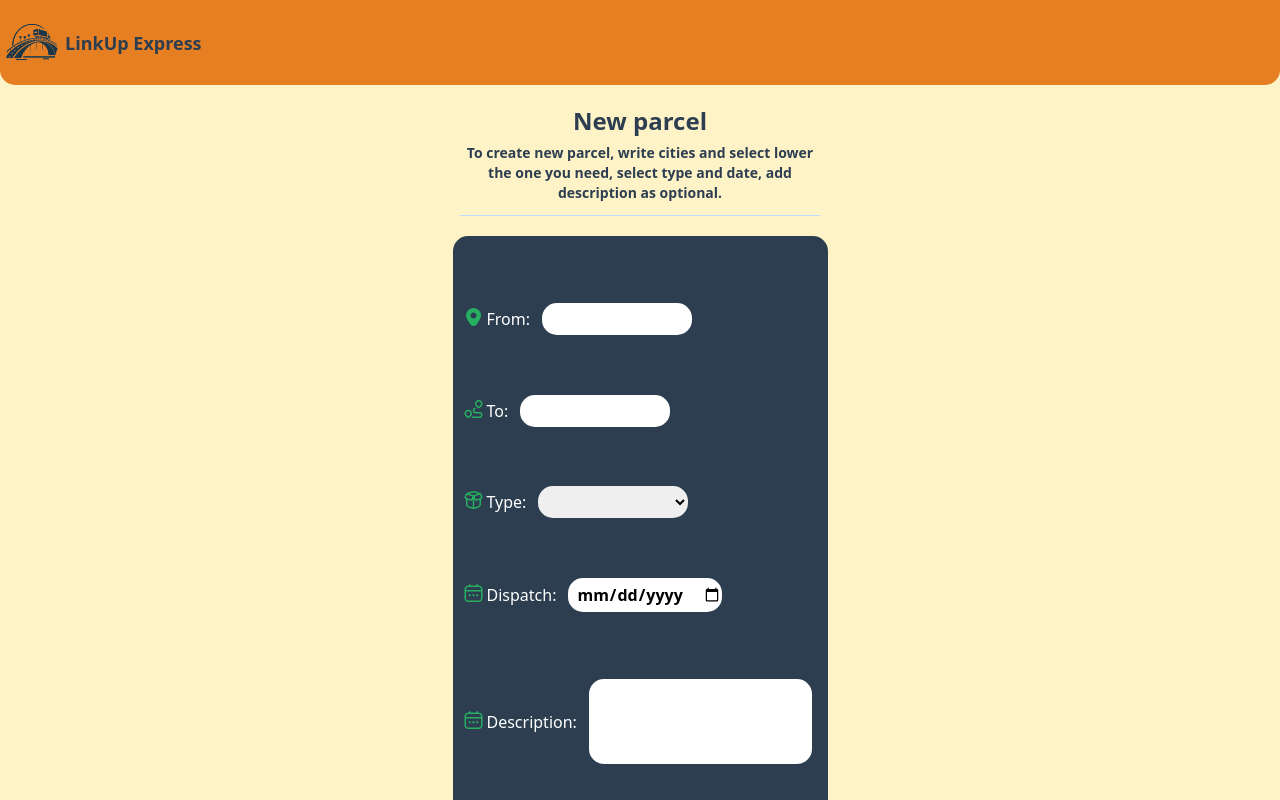
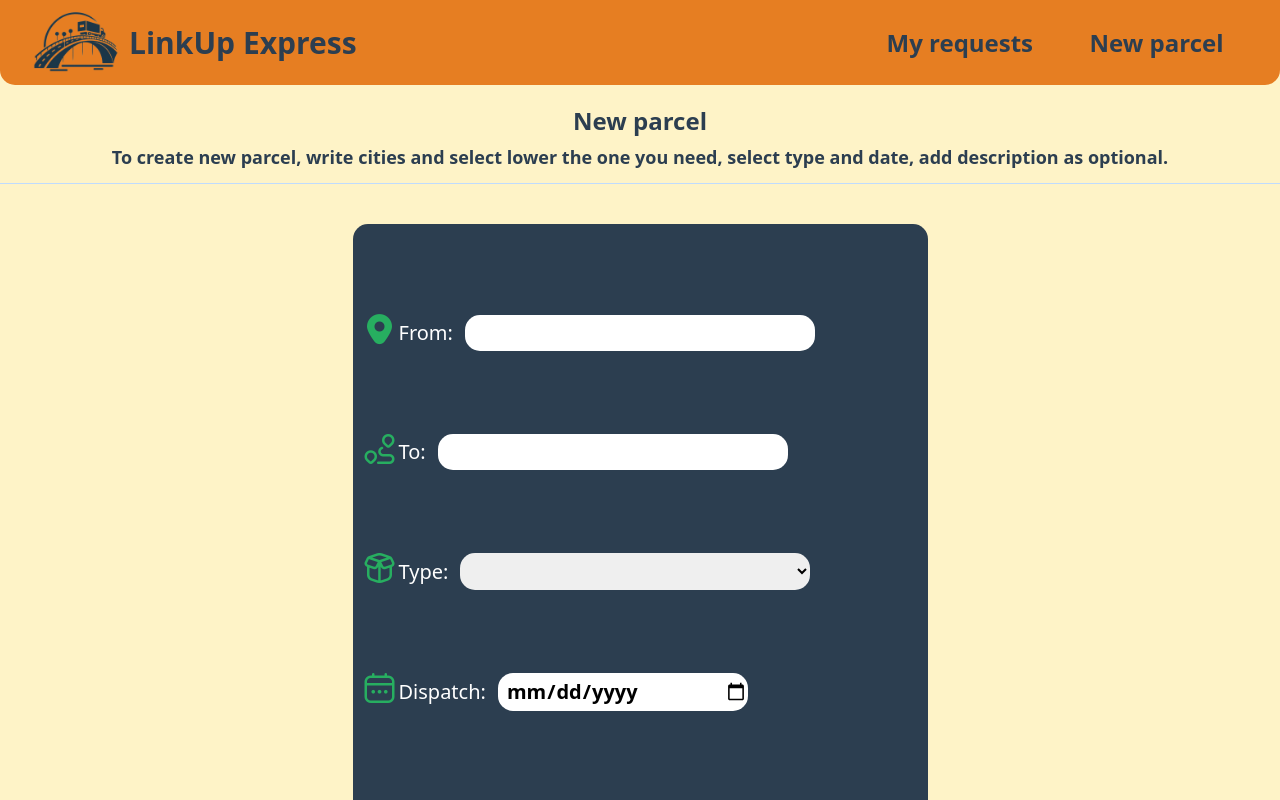
Before and after one commit to VladLeus/test_task_gotoinc, a Vue app: page /new-parcel in a window 1280 px wide. Shown: the top 800 px of the page. Built offline with nearby package versions, Linux system fonts and the light colour scheme.

Commit message:
Added adaptive, and made background inactive when edit modal window is active.

```diff
--- a/src/components/Footer.vue
+++ b/src/components/Footer.vue
@@ -1,6 +1,6 @@
 <template>
   <footer class="sticky flex items-center justify-center mx-auto">
-    <p class="text-main-color font-semibold text-sm my-5">&copy; All rights reserved, LinkUp Express 2023</p>
+    <p class="text-main-color font-semibold text-sm my-5 md:text-lg 2xl:text-xl">&copy; All rights reserved, LinkUp Express 2023</p>
   </footer>
 </template>
 
--- a/src/components/Header.vue
+++ b/src/components/Header.vue
@@ -1,13 +1,21 @@
 <template>
-  <header class="sticky h-[85px] w-full bg-third-color rounded-b-[15px] flex items-center justify-between">
+  <header class="sticky h-[85px] w-full bg-third-color rounded-b-[15px] flex items-center justify-between max-w-screen-2xl md:mx-auto">
     <RouterLink :to="{name:'home'}">
-      <div class="flex items-center justify-between">
-        <img class="h-[65px] w-[65px]" src="@/assets/img/logo.png" alt="logo">
-        <p class="text-main-color text-lg font-bold">LinkUp Express</p>
+      <div class="flex items-center justify-between md:pl-3 xl:pl-6">
+        <img class="h-[65px] w-[65px] md:w-[105px] md:h-[105px]" src="@/assets/img/logo.png" alt="logo">
+        <p class="text-main-color text-lg font-bold md:text-2xl xl:text-3xl">LinkUp Express</p>
       </div>
     </RouterLink>
     <i class="fi fi-br-menu-burger text-main-color text-2xl mr-3.5 duration-150 cursor-pointer md:hidden" @click="toggleMenu"></i>
     <MobileMenu class="md:hidden" :mobile-nav-is-active="showMenu" @close-navigation="toggleMenu"/>
+    <div class="hidden md:flex  items-center justify-evenly w-[450px]">
+      <RouterLink :to="{name:'requests'}">
+        <p class="w-max cursor-pointer flex flex-col hover-underline-animation text-xl text-main-color font-bold xl:text-2xl">My requests</p>
+      </RouterLink>
+      <RouterLink :to="{name:'new-parcel'}">
+        <p class="w-max cursor-pointer flex flex-col hover-underline-animation text-xl text-main-color font-bold xl:text-2xl">New parcel</p>
+      </RouterLink>
+    </div>
   </header>
 </template>
 
@@ -19,3 +27,27 @@ import MobileMenu from "@/components/MobileMenu.vue";
 const showMenu: any = ref(null);
 const toggleMenu = () => showMenu.value = !showMenu.value;
 </script>
+
+<style>
+.hover-underline-animation {
+  position: relative;
+}
+
+.hover-underline-animation::after {
+  content: '';
+  position: absolute;
+  width: 100%;
+  transform: scaleX(0);
+  height: 2px;
+  bottom: 0;
+  left: 0;
+  background-color: #E6CCB2;
+  transform-origin: bottom right;
+  transition: transform 0.25s ease-out;
+}
+
+.hover-underline-animation:hover::after {
+  transform: scaleX(1);
+  transform-origin: bottom left;
+}
+</style>
--- a/src/pages/MyRequestsList.vue
+++ b/src/pages/MyRequestsList.vue
@@ -1,7 +1,8 @@
 <template>
   <div class="min-h-screen flex flex-col items-center">
-    <p class="text-main-color text-xl font-semibold mt-3">Your parcels</p>
-    <div class="grid grid-cols-2 gap-3 py-3 place-items-center" v-show="myParcelsJson">
+    <p class="text-main-color text-xl font-semibold mt-3 md:text-2xl 2xl:text-3xl">Your parcels</p>
+    <p class="text-main-color text-sm font-semibold mt-3 text-center border-b border-blue-200 md:text-lg 2xl:text-xl">To change parcels info or delete it click on it and choose option</p>
+    <div class="grid grid-cols-2 gap-3 py-3 place-items-center xl:grid-cols-3" v-show="myParcelsJson">
       <ParcelCard v-for="(parcel, index) in myParcels"
                   :key="index"
                   :parcel="parcel"
--- a/src/pages/NewRequestForm.vue
+++ b/src/pages/NewRequestForm.vue
@@ -1,62 +1,67 @@
 <template>
   <Transition name="modal-parcel">
-    <div class="min-h-screen flex flex-col items-center justify-evenly">
-      <div class="flex flex-col items-center justify-between border-b border-blue-200 w-[360px]">
-        <p class="text-main-color font-bold font-sans text-2xl mx-auto mt-5">New parcel</p>
-        <p class="text-sm text-main-color mt-1.5 font-semibold text-center my-3">To create new parcel, write cities and select lower the one you need, select type and date, add description as optional.</p>
+    <div class="min-h-screen flex flex-col items-center">
+      <div class="flex flex-col items-center justify-between border-b border-blue-200 w-[360px] md:container">
+        <p class="text-main-color font-bold font-sans text-2xl mx-auto mt-5 md:text-2xl 2xl:text-3xl">New parcel</p>
+        <p class="text-sm text-main-color mt-1.5 font-semibold text-center my-3 md:text-lg 2xl:text-xl">To create new parcel, write cities and select lower the one you need, select type and date, add description as optional.</p>
       </div>
       <div
-          class="flex flex-col items-start justify-evenly w-[375px] h-[700px] border-white rounded-[15px] mt-5 mx-auto bg-main-color">
+          class="flex flex-col items-start justify-evenly w-[375px] h-[700px] md:w-[475px] md:h-[850px]
+          xl:w-[575px] xl:h-[950px] border-white rounded-[15px] mt-5 mx-auto bg-main-color md:mt-10">
         <div class="flex items-center justify-evenly pt-2 pl-2">
-          <i class="fi fi-sr-marker text-fifth-color text-lg px-1"></i>
-          <label for="cityFrom" class="text-white text-md">From:</label>
+          <i class="fi fi-sr-marker text-fifth-color text-lg px-1 md:text-2xl xl:text-3xl"></i>
+          <label for="cityFrom" class="text-white text-md md:text-xl 2xl:text-2xl">From:</label>
           <div class="flex flex-col">
             <input autocomplete="off" @input="getLocationFrom" type="text" id="cityFrom" v-model="searchInputFrom"
-                   class="font-semibold ml-3 rounded-[15px] pl-2 outline-0 py-1 w-[150px]">
+                   class="font-semibold ml-3 rounded-[15px] pl-2 outline-0 py-1 w-[150px] md:w-[250px] xl:w-[350px] md:text-xl 2xl:text-2xl">
             <select v-model="selectedCityFrom" id="cityTo" v-show="citiesFrom.length !== 0"
-                    class="font-semibold ml-3 rounded-[15px] w-[125px] pl-2 outline-0 py-1 mt-3">
+                    class="font-semibold ml-3 rounded-[15px] w-[125px] md:w-[250px] xl:w-[350px] pl-2 outline-0 py-1 mt-3">
               <option v-for="city in citiesFrom"> {{ city.place_name }}</option>
             </select>
           </div>
         </div>
         <div class="flex items-center justify-evenly pl-2">
-          <i class="fi fi-rr-route text-fifth-color text-lg px-1"></i>
-          <label for="cityTo" class="text-white text-md">To:</label>
+          <i class="fi fi-rr-route text-fifth-color text-lg px-1 md:text-2xl xl:text-3xl"></i>
+          <label for="cityTo" class="text-white text-md md:text-xl 2xl:text-2xl">To:</label>
           <div class="flex flex-col">
             <input autocomplete="off" @input="getLocationTo" type="text" id="cityTo" v-model="searchInputTo"
-                   class="font-semibold ml-3 rounded-[15px] pl-2 outline-0 py-1 w-[150px]">
+                   class="font-semibold ml-3 rounded-[15px] pl-2 outline-0 py-1 w-[150px] md:w-[250px] xl:w-[350px] md:text-xl 2xl:text-2xl">
             <select v-model="selectedCityTo" id="cityTo" v-show="citiesTo.length !== 0"
                     class="font-semibold ml-3 rounded-[15px] w-[125px] pl-2 outline-0 py-1 mt-3">
-              <option v-for="city in citiesTo"> {{ city.place_name }}</option>
+              <option class="md:text-2xl 2xl:text-3xl" v-for="city in citiesTo"> {{ city.place_name }}</option>
             </select>
           </div>
         </div>
         <div class="flex items-center justify-evenly pl-2">
-          <i class="fi fi-rr-box-open text-fifth-color text-lg px-1"></i>
-          <label for="parcelType" class="text-white text-md">Type:</label>
+          <i class="fi fi-rr-box-open text-fifth-color text-lg px-1 md:text-2xl xl:text-3xl"></i>
+          <label for="parcelType" class="text-white text-md md:text-xl 2xl:text-2xl">Type:</label>
           <select id="parcelType" v-model="selectedParcelType"
-                  class="font-semibold ml-3 rounded-[15px] pl-2 outline-0 py-1 w-[150px]">
+                  class="font-semibold ml-3 rounded-[15px] pl-2 outline-0 py-1 w-[150px] md:w-[250px] xl:w-[350px] md:text-xl 2xl:text-2xl">
             <option v-for="type in parcelTypes" :key="type">{{ type }}</option>
           </select>
         </div>
         <div class="flex items-center justify-evenly pl-2 pb-2">
-          <i class="fi fi-rr-calendar text-fifth-color text-lg px-1"></i>
-          <label for="dispatchDate" class="text-white text-md">Dispatch:</label>
+          <i class="fi fi-rr-calendar text-fifth-color text-lg px-1 md:text-2xl xl:text-3xl"></i>
+          <label for="dispatchDate" class="text-white text-md md:text-xl 2xl:text-2xl">Dispatch:</label>
           <input type="date" id="dispatchDate" v-model="dispatchDate" :min="minDate"
-                 class="font-semibold ml-3 rounded-[15px] pl-2 outline-0 py-1">
+                 class="font-semibold ml-3 rounded-[15px] pl-2 outline-0 py-1 md:w-[170px] xl:w-[250px] md:text-xl 2xl:text-2xl">
         </div>
         <div class="flex items-center justify-evenly pl-2 pb-2">
-          <i class="fi fi-rr-calendar text-fifth-color text-lg px-1"></i>
-          <label for="description" class="text-white text-md">Description:</label>
+          <i class="fi fi-rr-calendar text-fifth-color text-lg px-1 md:text-2xl xl:text-3xl"></i>
+          <label for="description" class="text-white text-md md:text-xl 2xl:text-2xl">Description:</label>
           <textarea autocomplete="off" maxlength="70" wrap="hard" id="description" v-model="parcelDescription"
-                    class="font-semibold ml-3 rounded-[15px] h-[85px] pl-2 outline-0 py-1 resize-none"></textarea>
+                    class="font-semibold ml-3 rounded-[15px] h-[85px] md:h-[105px]
+                    xl:h-[125px] md:w-[175px] xl:w-[225px]
+                     md:text-xl 2xl:text-2xl pl-2 outline-0 py-1 resize-none"></textarea>
         </div>
         <div class="flex items-center w-max justify-around mx-auto">
           <p @click="createNewParcel"
-             class="w-[90px] h-[45px] bg-green-400 rounded-[15px] flex items-center justify-center mx-1 text-white font-bold">
+             class="w-[90px] h-[45px] md:w-[150px] md:h-[75px] bg-green-400 rounded-[15px]
+             flex items-center justify-center mx-1 text-white font-bold md:text-xl 2xl:text-2xl">
             Save</p>
           <p @click="clearForm"
-             class="w-[90px] h-[45px] bg-red-600 rounded-[15px] flex items-center justify-center mx-1 text-white font-bold">
+             class="w-[90px] h-[45px] md:w-[150px] md:h-[75px] bg-red-600 rounded-[15px] flex
+             items-center justify-center mx-1 text-white font-bold md:text-xl 2xl:text-2xl">
             Clear</p>
         </div>
       </div>
--- a/src/views/HomeView.vue
+++ b/src/views/HomeView.vue
@@ -1,8 +1,8 @@
 <template>
   <main class="flex flex-col">
-    <h1 class="text-main-color font-bold font-sans text-2xl mx-auto mt-5">Welcome back!</h1>
-    <div class="flex flex-col border-y border-blue-200 mx-auto mt-5 items-center w-[360px]">
-      <p class="text-main-color text-xl font-semibold mt-3">Your last parcels</p>
+    <h1 class="text-main-color font-bold font-sans text-2xl mx-auto mt-5 md:text-3xl 2xl:text-4xl">Welcome back!</h1>
+    <div class="flex flex-col border-y border-blue-200 mx-auto mt-5 items-center w-[360px] md:container">
+      <p class="text-main-color text-xl font-semibold mt-3 md:text-2xl 2xl:text-3xl">Your last parcels</p>
       <div v-show="myParcelsJson" class="grid grid-cols-2 gap-3 py-3 place-items-center">
         <ParcelCard v-for="(parcel, index) in myParcels"
                     :key="index"
@@ -10,24 +10,24 @@
                     :parcel-idx="index"/>
       </div>
     </div>
-    <div class="flex flex-col border-b border-blue-200 mx-auto mt-5 items-center w-[360px]">
-      <p class="text-lg text-main-color mt-1.5 font-semibold">Want to send a new parcel?</p>
+    <div class="flex flex-col border-b border-blue-200 mx-auto mt-5 items-center w-[360px] md:container">
+      <p class="text-lg text-main-color mt-1.5 font-semibold md:text-2xl 2xl:text-3xl">Want to send a new parcel?</p>
       <RouterLink :to="{name:'new-parcel'}">
         <div
-            class="flex items-center justify-evenly w-max h-[50px] bg-third-color rounded-[15px] cursor-pointer mt-3 mb-5">
-          <p class="text-main-color text-md font-bold pl-2 hover:text-black transition">Send new!</p>
-          <img class="w-[60px] h-[60px] bg-transparent mx-2" src="@/assets/img/delivery-truck.gif"
+            class="flex items-center justify-evenly w-max h-[50px] md:h-[75px] bg-third-color rounded-[15px] cursor-pointer mt-3 mb-5">
+          <p class="text-main-color text-md font-bold pl-2 hover:text-black transition md:text-lg 2xl:text-xl">Send new!</p>
+          <img class="w-[60px] h-[60px] md:w-[85px] md:h-[85px] bg-transparent mx-2" src="@/assets/img/delivery-truck.gif"
                alt="truck delivery">
         </div>
       </RouterLink>
     </div>
-    <div class="flex flex-col items-center justify-evenly border-b border-blue-200 mx-auto mt-5 w-[360px]">
-      <p class="text-main-color font-bold text-xl">We deliver faster than anybody!</p>
-      <img class="w-[128px] h-[128px]" src="@/assets/img/delivery-truck-main.png" alt="delivery-track">
-      <p class="text-main-color font-bold text-xl">We deliver all around the globe!</p>
-      <img class="w-[128px] h-[128px] mt-3" src="@/assets/img/pin.png" alt="globe">
-      <p class="text-main-color font-bold text-xl mt-3">We deliver anything!</p>
-      <img class="w-[128px] h-[128px] my-3" src="@/assets/img/package.png" alt="parcel">
+    <div class="flex flex-col items-center justify-evenly border-b border-blue-200 mx-auto mt-5 w-[360px] md:container">
+      <p class="text-main-color font-bold text-xl md:text-2xl 2xl:text-3xl">We deliver faster than anybody!</p>
+      <img class="w-[128px] h-[128px] xl:w-[256px] xl:h-[256px]" src="@/assets/img/delivery-truck-main.png" alt="delivery-track">
+      <p class="text-main-color font-bold text-xl md:text-2xl 2xl:text-3xl">We deliver all around the globe!</p>
+      <img class="w-[128px] h-[128px] xl:w-[256px] xl:h-[256px] mt-3" src="@/assets/img/pin.png" alt="globe">
+      <p class="text-main-color font-bold text-xl mt-3 md:text-2xl 2xl:text-3xl">We deliver anything!</p>
+      <img class="w-[128px] h-[128px] xl:w-[256px] xl:h-[256px] my-3" src="@/assets/img/package.png" alt="parcel">
     </div>
   </main>
 </template>
```
Also changed, not shown: src/components/ModalParcelInfo.vue (+20 -16 lines), src/components/ParcelCard.vue (+14 -12 lines).
